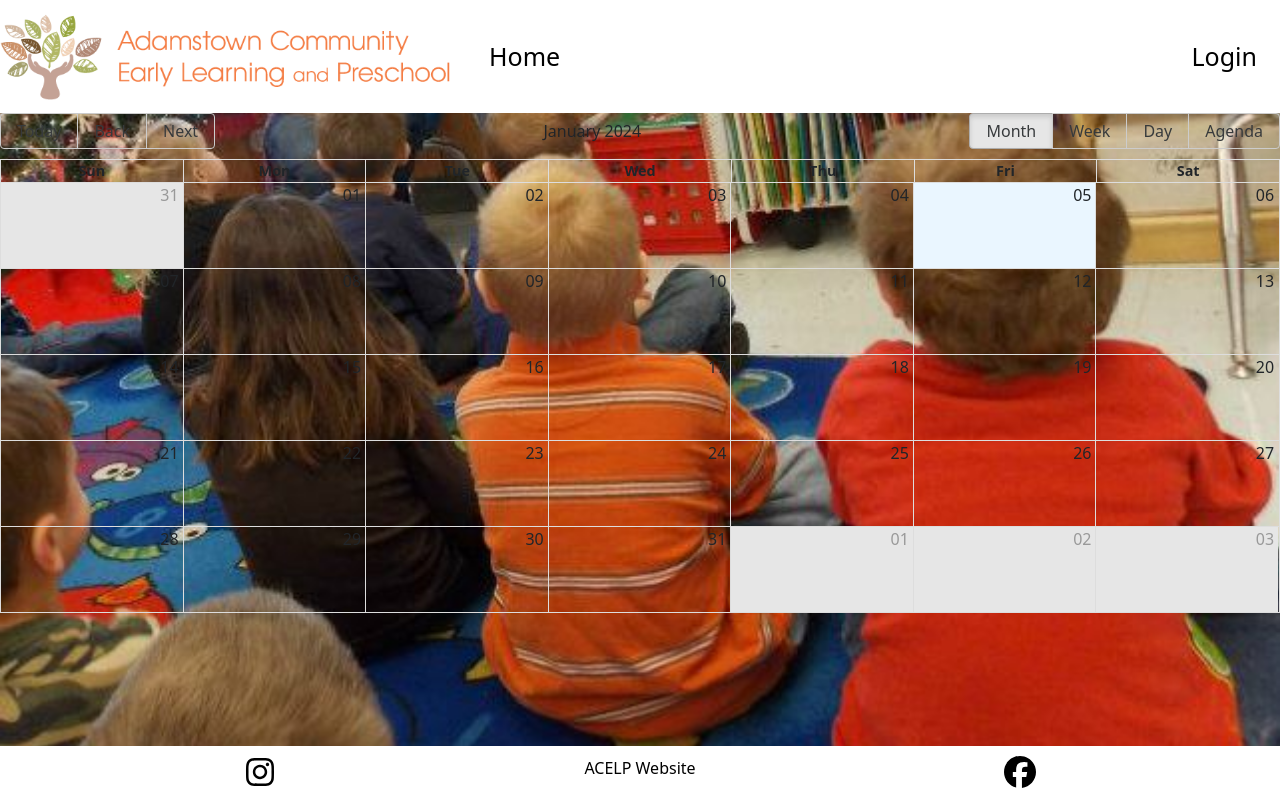
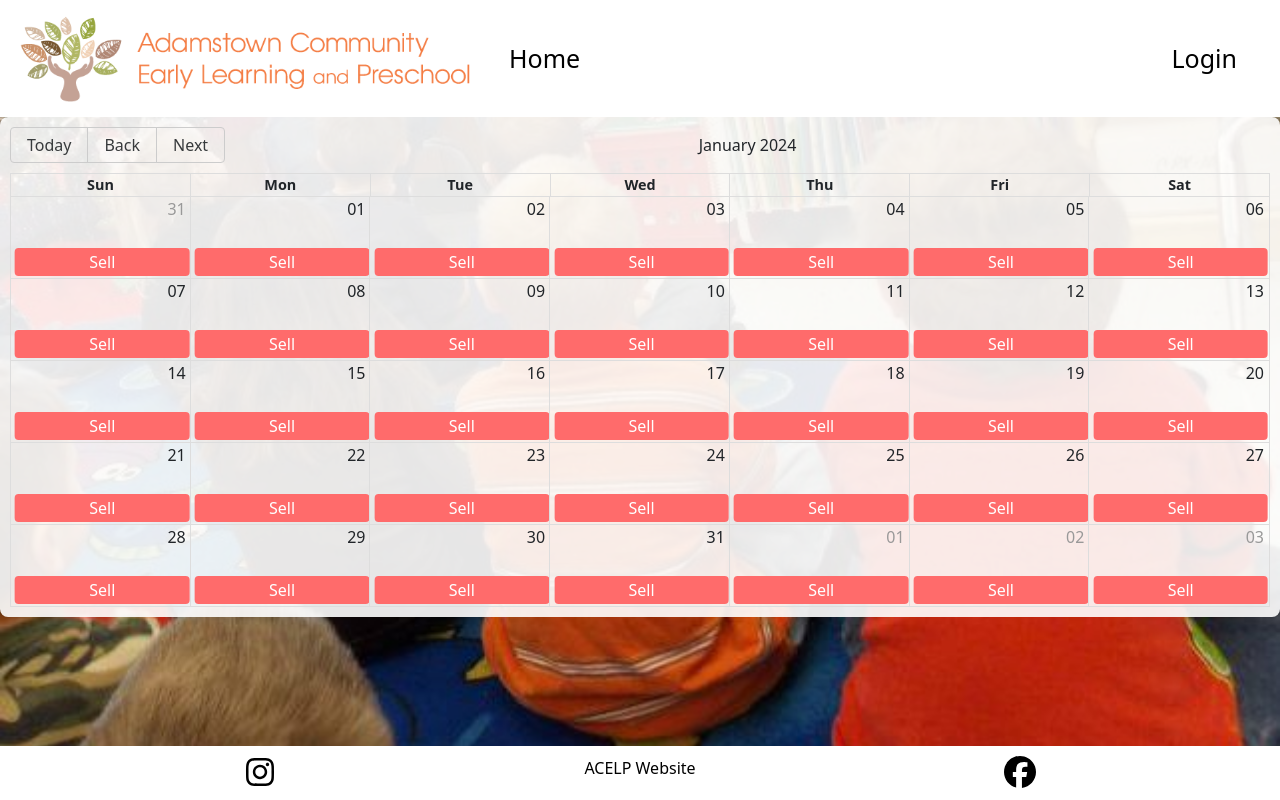
Before and after one commit to KirkWest/day-sale, a React (Create React App) app: page /calendar in a window 1280 px wide. Built offline with nearby package versions, Linux system fonts and the light colour scheme; no server answers.

Commit message:
feat: finally fixed the sell button, buy button next

```diff
--- a/package.json
+++ b/package.json
@@ -44,5 +44,8 @@
       "last 1 firefox version",
       "last 1 safari version"
     ]
+  },
+  "devDependencies": {
+    "@babel/plugin-proposal-private-property-in-object": "^7.21.11"
   }
 }
--- a/src/components/EmailModal.js
+++ b/src/components/EmailModal.js
@@ -46,7 +46,7 @@ const SendEmailModal = ({ isOpen, onRequestClose, onSendEmail, eventType, clicke
           placeholder="Please put in your childs name here along with any other relevant information"
           required
         />
-        <button type="submit">Sebd Email</button>
+        <button type="submit">Send Email</button>
       </form>
     </ReactModal>
   );
--- a/src/contexts/UserContext.js
+++ b/src/contexts/UserContext.js
@@ -30,7 +30,7 @@ export const UserProvider = ({ children }) => {
     return () => {
       window.removeEventListener('openLoginModal', handleOpenLoginModal);
     };
-  }, []); // the empty array makes sure this runs only once on mount
+  }, [setIsLoginModalOpen]);
 
   // Authenticates user on login
   const login = async (credentials) => {
--- a/src/pages/CalendarPage.css
+++ b/src/pages/CalendarPage.css
@@ -0,0 +1,32 @@
+
+.my-calendar {
+  background-color: rgba(255, 255, 255, 0.9); /* White with some transparency */
+  /* or use a solid color: background-color: white; */
+  border-radius: 8px;
+  padding: 10px;
+}
+
+.my-calendar .rbc-header,
+.my-calendar .rbc-row-content {
+  background-color: transparent;
+}
+
+.custom-day-cell {
+  position: relative;
+  height: 100%;
+}
+
+.sell-button {
+  position: absolute;
+  bottom: 2px;
+  left: 50%;
+  transform: translateX(-50%);
+  width: calc(100% - 4px);
+  background-color: #ff6b6b;
+  color: white;
+  border: none;
+  padding: 2px 5px;
+  text-align: center;
+  border-radius: 4px;
+  margin: 0 2px;
+}
--- a/src/pages/CalendarPage.jsx
+++ b/src/pages/CalendarPage.jsx
@@ -2,18 +2,19 @@ import React, { useState, useEffect, useContext } from 'react';
 import { Calendar, momentLocalizer } from 'react-big-calendar';
 import moment from 'moment';
 import UserContext from '../contexts/UserContext';
-import fetchWithToken, { addCalendarChild, removeCalendarChild } from '../services/apiFunctions';
+import fetchWithToken from '../services/apiFunctions';
 import AddChildModal from '../components/AddChildModal';
-import ManageChildrenModal from '../components/ManageChildrenModal';
+// import ManageChildrenModal from '../components/ManageChildrenModal';
 import SendEmailModal from '../components/EmailModal';
+import 'bootstrap/dist/css/bootstrap.min.css';
+import './CalendarPage.css';
 
 const localizer = momentLocalizer(moment);
 
 const CalendarPage = () => {
   const [events, setEvents] = useState([]);
-  const [selectedEvent, setSelectedEvent] = useState(null);
+  const [selectedDate, setSelectedDate] = useState(null);
   const [isAddChildModalOpen, setIsAddChildModalOpen] = useState(false);
-  const [isManageChilrenModalOpen, setIsManageChildrenModalOpen] = useState(false);
   const [isSendEmailModalOpen, setIsSendEmailModalOpen] = useState(false);
   const { isAuthenticated } = useContext(UserContext);
 
@@ -25,47 +26,31 @@ const CalendarPage = () => {
     const response = await fetchWithToken('http://localhost:3000/calendar/events');
     if (response.ok) {
       const data = await response.json();
+      console.log("Fetched Events:", data);
       setEvents(data.map(event => ({...event, start: new Date(event.date), end: new Date(event.date)})));
     } else {
       console.error('Error fetching events');
     }
   };
 
-  const handleAddChild = async (date, childName) => {
-    const response = await addCalendarChild(date, childName);
-    if (response.ok) {
-      fetchEvents();
-    } else {
-      console.error('Failed to add a child');
-    }
-  };
-
-  const handleRemoveChild = async (date, childName) => {
-    const response = await removeCalendarChild(date, childName);
-    if (response.ok) {
-      fetchEvents();
-    } else {
-      console.error('Failed to remove a child');
-    }
-  };
-
-  const handleEventClick = (event) => {
-    setSelectedEvent(event);
-    // function changed depending on if admin or not, opsn different modals
+  // this will handle the sell button click
+  const handleSellClick = (date) => {
+    setSelectedDate(date);
     if (isAuthenticated) {
-      if (event.childNames && event.childNames.length > 0) {
-        setIsManageChildrenModalOpen(true);
-      } else {
-        setIsAddChildModalOpen(true);
-      }
+      setIsAddChildModalOpen(true);
     } else {
       setIsSendEmailModalOpen(true);
     }
   };
 
-  const closeAddChildModal = () => setIsAddChildModalOpen(false);
-  const closeManageChildrenModal = () => setIsManageChildrenModalOpen(false);
-  const closeSendEmailModal = () => setIsSendEmailModalOpen(false);
+  const CustomDayCellSell = ({ children, value }) => {
+    return (
+      <div className="rbc-day-bg custom-day-cell">
+        {children}
+        <button onClick={() => handleSellClick(value)} className="sell-button">Sell</button>
+      </div>
+    );
+  };
 
   return (
     <div>
@@ -74,16 +59,19 @@ const CalendarPage = () => {
         events={events}
         startAccessor="start"
         endAccessor="end"
-        onSelectEvent={handleEventClick}
+        defaultView="month"
+        views={{ month: true }}
         style={{ height: 500 }}
+        className="my-calendar"
+        components={{ dateCellWrapper: CustomDayCellSell }}
       />
 
       <AddChildModal
         isOpen={isAddChildModalOpen}
-        onRequestClose={closeAddChildModal}
-        date={selectedEvent ? selectedEvent.date : null}
+        onRequestClose={() => setIsAddChildModalOpen(false)}
+        date={selectedDate}
       />
-
+{/*
       <ManageChildrenModal
         isOpen={isManageChilrenModalOpen}
         onRequestClose={closeManageChildrenModal}
@@ -91,13 +79,12 @@ const CalendarPage = () => {
         onRemoveChild={handleRemoveChild}
         onAddChild={handleAddChild}
         date={selectedEvent ? selectedEvent.date : null}
-      />
+      /> */}
 
       <SendEmailModal
         isOpen={isSendEmailModalOpen}
-        onRequestClose={closeSendEmailModal}
-        eventType={selectedEvent ? selectedEvent.eventType : 'sell'}
-        clickedDate={selectedEvent ? selectedEvent.date : null}
+        onRequestClose={() => setIsSendEmailModalOpen(false)}
+        date={selectedDate}
       />
     </div>
   );
```
Also changed, not shown: 1 other file (tests, documents, lock files or other folders).
